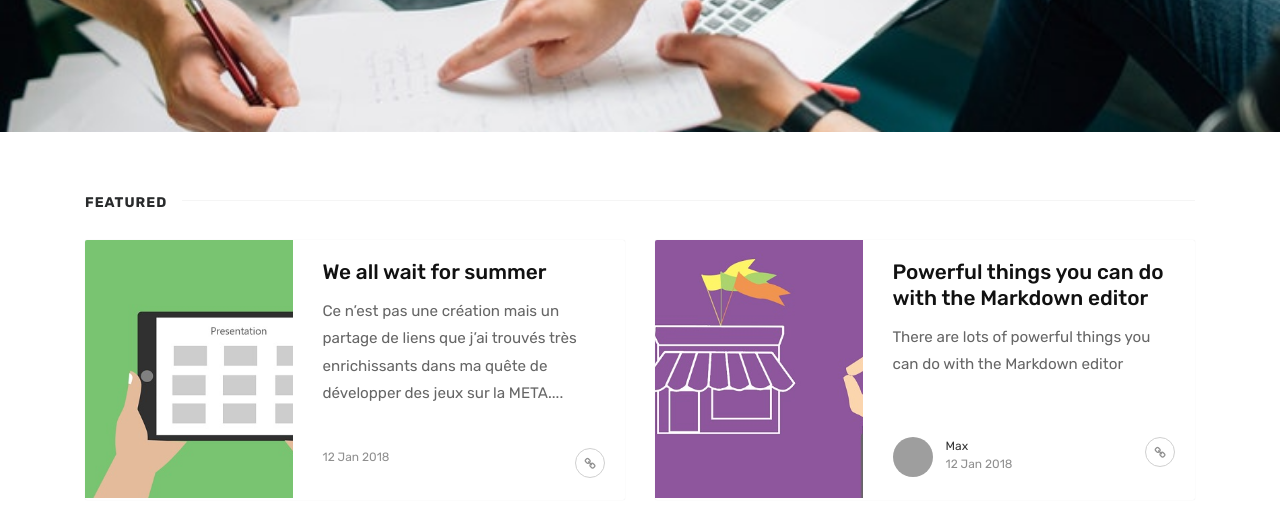
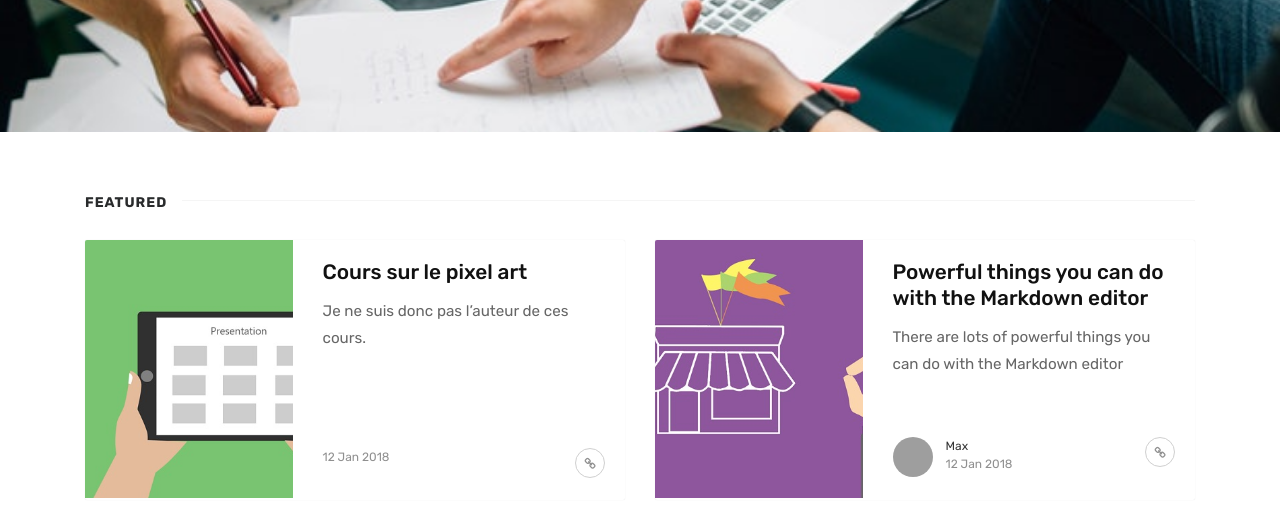
Before and after one commit to Maxibuino/PixBuino, a Jekyll site: the page built from index.html, in a window 1280 px wide and 900 px high, scrolled down 526 px, cut to the strip 0-521 px from the top of the window. Built offline with Jekyll 4.4.1, drawn with Linux system fonts in a browser that asks for light colours; the list of posts is cut into pages by our own code; comment, search, counter and statistics services are not loaded; grey boxes are pictures that could not be loaded.

Commit message:
_posts/2018-01-12-we-all-wait-for-summer.md updated from https://stackedit.io/

```diff
--- a/_posts/2018-01-12-we-all-wait-for-summer.md
+++ b/_posts/2018-01-12-we-all-wait-for-summer.md
@@ -1,12 +1,11 @@
 ---
 layout: post
-title:  "We all wait for summer"
+title:  "Cours sur le pixel art"
 categories: [ Jekyll, tutorial ]
 image: assets/images/1.jpg
 featured: true
 ---
 
-Ce n'est pas une création mais un partage de liens que j'ai trouvés très enrichissants dans ma quête de développer des jeux sur la META.
 **Je ne suis donc pas l'auteur de ces cours.**
 
 C'est une série de 10 chapitres sur le pixel art. Programmer un jeu implique, en plus du code, quelques connaissances artistiques pour dessiner et concevoir l'environnement graphique de nos créations.
```
Also changed, not shown: other parts of _posts/2018-01-12-we-all-wait-for-summer.md (+1 -1 lines).
